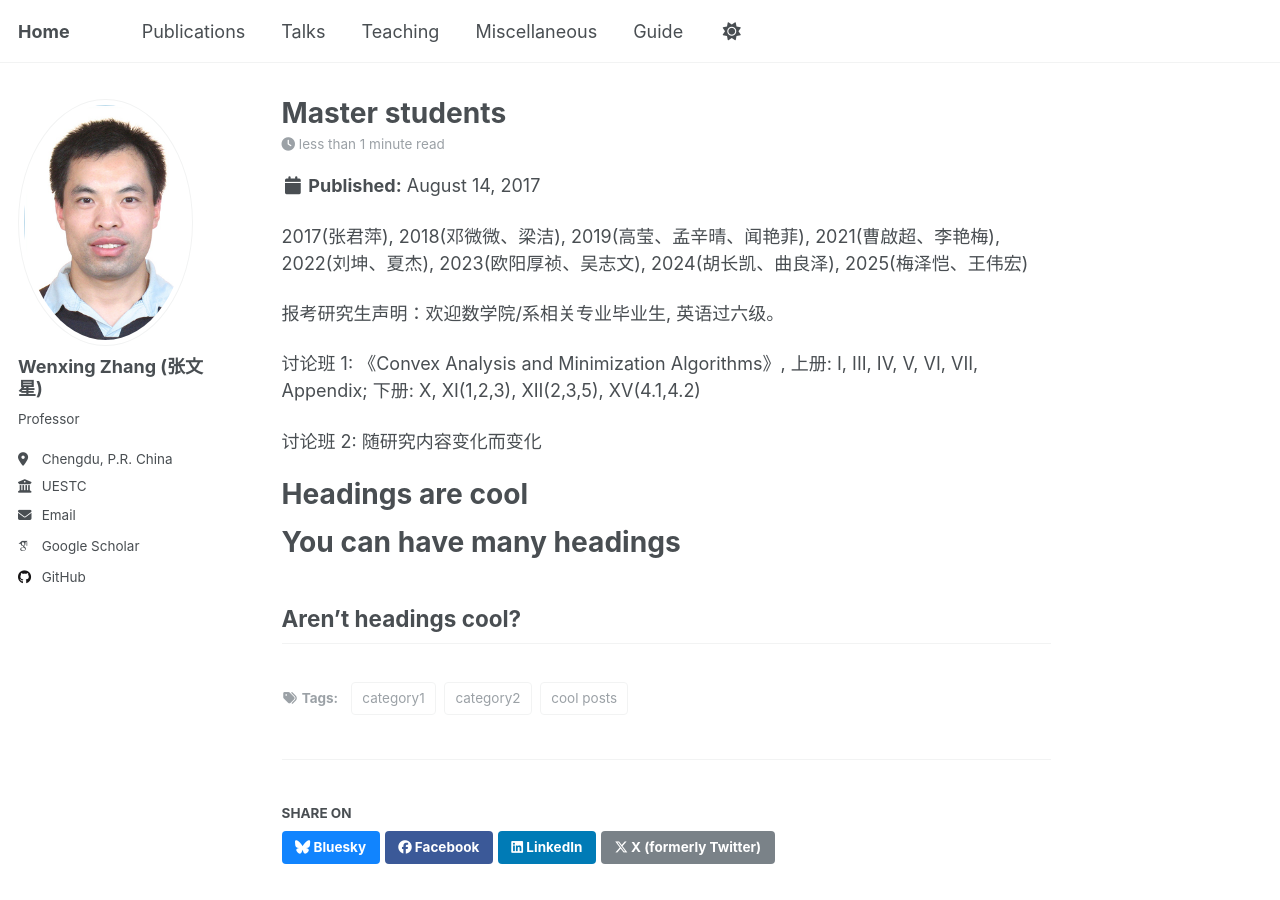
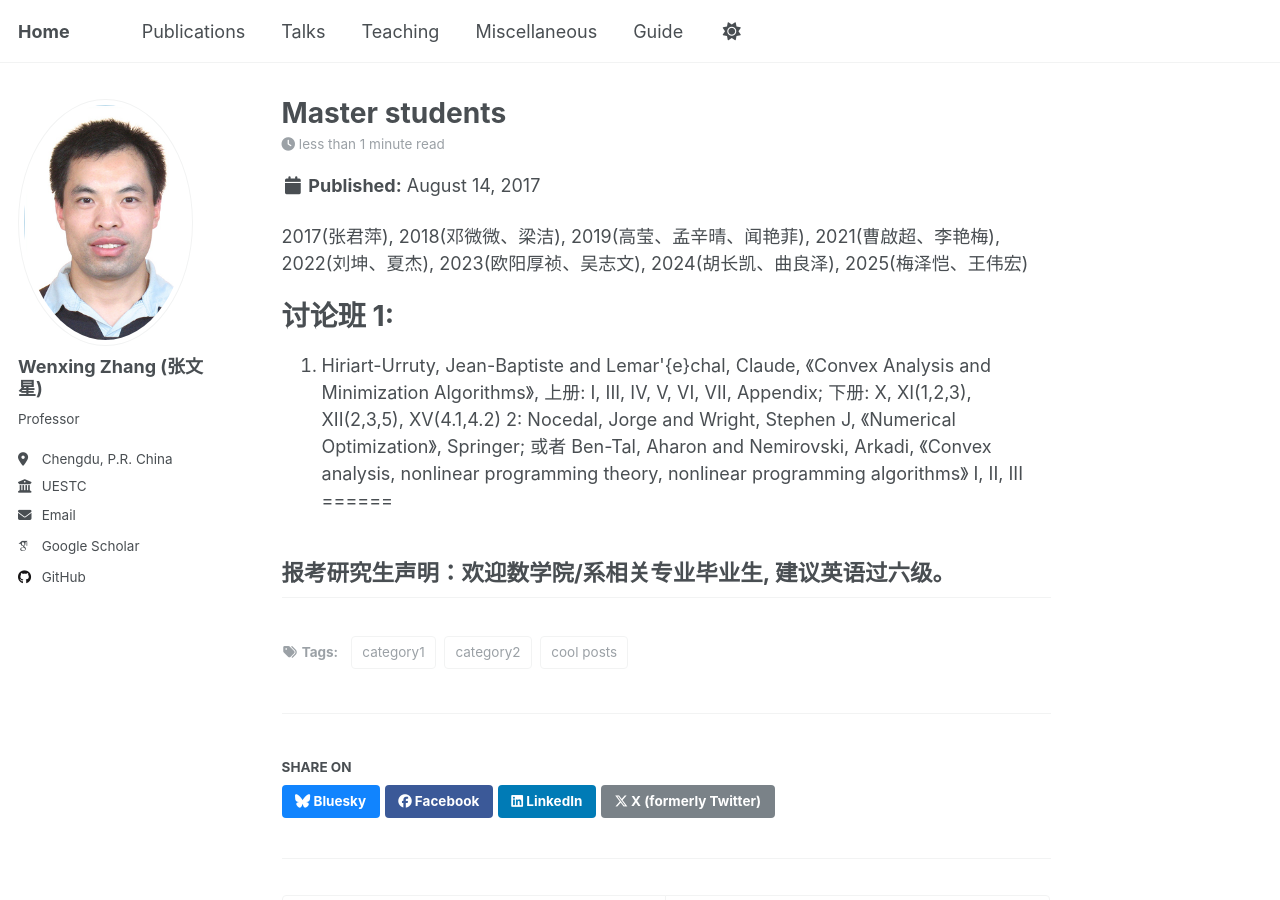
Before and after one commit to WenxingZhang/WenxingZhang.github.io, a Jekyll site: the page built from _posts/2017-08-14-blog-post-1.md, in a window 1280 px wide and 900 px high. Built offline with Jekyll 4.4.1, drawn with Linux system fonts in a browser that asks for light colours; some web fonts are replaced; a script that is not in the unit is left out.

Commit message:
Update 2017-08-14-blog-post-1.md

```diff
--- a/_posts/2017-08-14-blog-post-1.md
+++ b/_posts/2017-08-14-blog-post-1.md
@@ -10,18 +10,12 @@ tags:
 
 2017(张君萍), 2018(邓微微、梁洁), 2019(高莹、孟辛晴、闻艳菲), 2021(曹啟超、李艳梅), 2022(刘坤、夏杰), 2023(欧阳厚祯、吴志文), 2024(胡长凯、曲良泽), 2025(梅泽恺、王伟宏)
 
-报考研究生声明：欢迎数学院/系相关专业毕业生, 英语过六级。
-
-讨论班 1: 《Convex Analysis and Minimization Algorithms》, 上册: I, III, IV, V, VI, VII, Appendix;  下册: X,   XI(1,2,3),  XII(2,3,5),  XV(4.1,4.2)
-
-讨论班 2: 随研究内容变化而变化
-
-
-Headings are cool
+讨论班 1:
+======
+1. Hiriart-Urruty, Jean-Baptiste and Lemar\'{e}chal, Claude, 《Convex Analysis and Minimization Algorithms》, 上册: I, III, IV, V, VI, VII, Appendix;  下册: X,   XI(1,2,3),  XII(2,3,5),  XV(4.1,4.2)
+2: Nocedal, Jorge and Wright, Stephen J, 《Numerical Optimization》, Springer;
+或者 Ben-Tal, Aharon and Nemirovski, Arkadi, 《Convex analysis, nonlinear programming theory, nonlinear programming algorithms》 I, II, III
 ======
 
-You can have many headings
-======
-
-Aren't headings cool?
+报考研究生声明：欢迎数学院/系相关专业毕业生, 建议英语过六级。
 ------
```
